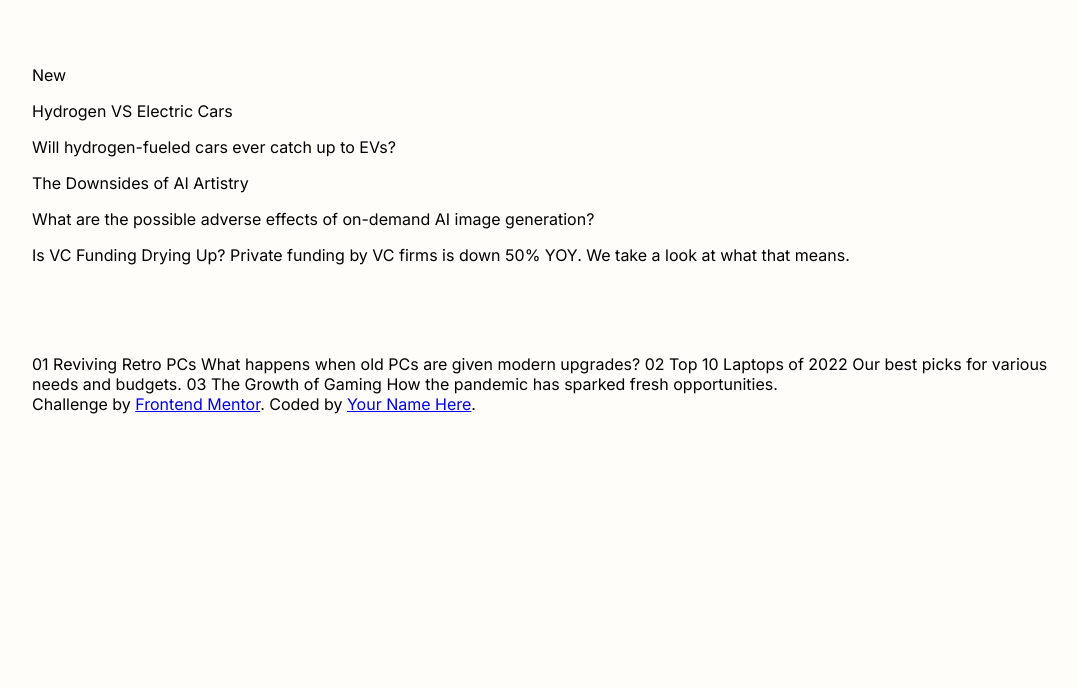
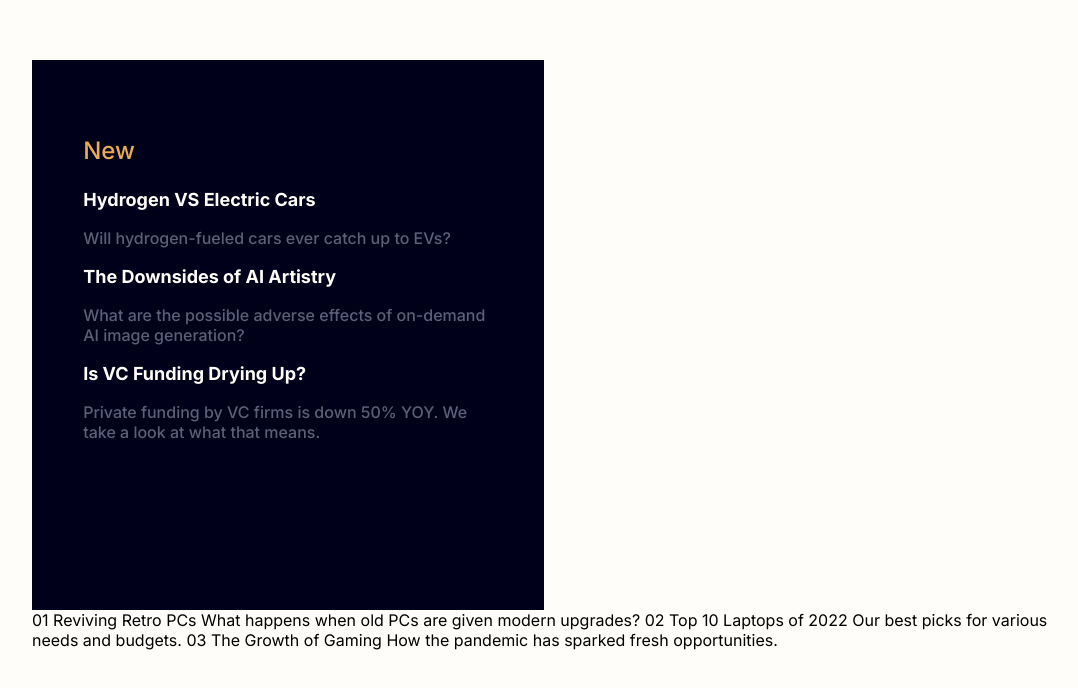
Before and after one commit to kristinetuazon/matching-mockups, a website: page 3-frontend-newswebsite/index.html in a window 1280 px wide. Shown: the part 824-1512 px from the top of the page, without its empty margins (96-1174 px from the left). Before the commit the page ends 1366 px from the top, so only its background shows below. Drawn offline with Linux system fonts and the light colour scheme.

Commit message:
feat: sidebar

```diff
--- a/3-frontend-newswebsite/index.html
+++ b/3-frontend-newswebsite/index.html
@@ -42,6 +42,7 @@
     <p class="highlights__headline">
       Hydrogen VS Electric Cars
     </p>
+
     <p class="highlights__description">
       Will hydrogen-fueled cars ever catch up to EVs?
     </p>
@@ -54,11 +55,12 @@
 
     </p>
 
-
-
+    <p class="highlights__headline">
     Is VC Funding Drying Up?
+  </p>
+  <p class="highlights__description">
     Private funding by VC firms is down 50% YOY. We take a look at what that means.
-
+  </p>
 
   </aside>
 </div>
@@ -81,8 +83,8 @@
   The Growth of Gaming
   How the pandemic has sparked fresh opportunities.
 
-  <div class="attribution">
+  <!-- <div class="attribution">
     Challenge by <a href="https://www.frontendmentor.io?ref=challenge" target="_blank">Frontend Mentor</a>.
     Coded by <a href="#">Your Name Here</a>.
-  </div>
+  </div> -->
 </body>
--- a/3-frontend-newswebsite/styles/style.scss
+++ b/3-frontend-newswebsite/styles/style.scss
@@ -28,18 +28,43 @@ body {
   }
 }
 
-.layout__toprow{
+.layout__toprow {
   display: grid;
-  height:70%;
-  grid-auto-columns: 2fr;
+  height: 70%;
+  grid-auto-columns: 3fr;
+  .highlights__new{
+   background-color: $neutral-darkblue;
+   width: 40%;
+   padding: 5%;
+   .highlights__title{
+    font-family: $font-Inter;
+    color:hsl(35, 77%, 62%);
+    font-weight: 500;
+    font-size: x-large;
+
+   }
+   .highlights__headline {
+    color: $neutral-offwhite;
+    font-family: $font-Inter;
+    font-weight: 700;
+    font-size: large;
+   }
+   .highlights__description {
+    color: hsl(236, 13%, 42%);
+    font-family: $font-Inter;
+    font-weight: 500;
+    font-size: medium;
+  }
+}
 }
 main {
   margin: 0;
   display: flex;
+  flex-direction: column;
 
-  flex-direction: column;
   .article__image {
-    height: 10%;
+    height: 50%;
+    width: auto !important;
   }
   .article__main {
     display: flex;
```
Also changed, not shown: 3-frontend-newswebsite/styles/style.css.
